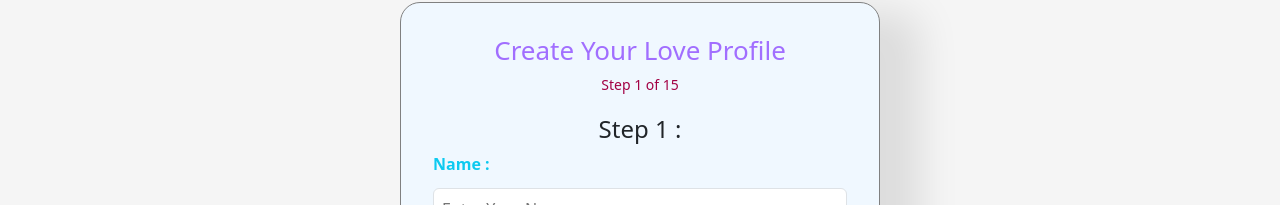
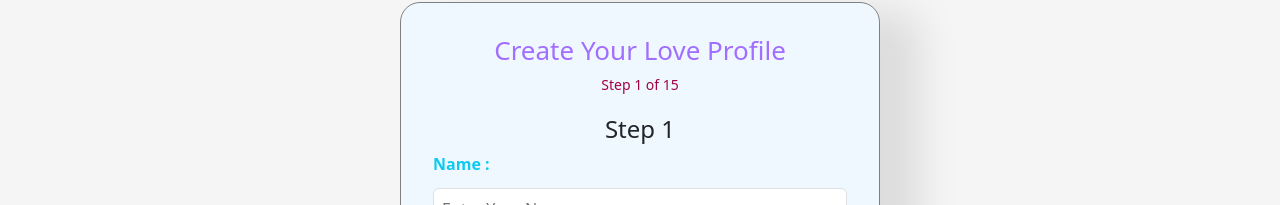
Before and after one commit to GOURAVPANCHAL/Dating, a Next.js app in the folder frontend/: page /pages/create-account in a window 1280 px wide. Both pictures are taken after a click on the button "I agree". Shown: the part 211-416 px from the top of the page. Built offline with nearby package versions, Linux system fonts and the light colour scheme.

Commit message:
new commit

```diff
--- a/frontend/src/app/component/Steps/Step1.jsx
+++ b/frontend/src/app/component/Steps/Step1.jsx
@@ -46,9 +46,9 @@ export default function Step1({ formData, handleChange, setFormData }) {
 
   return (
     <div>
-      <h4 className="text-center text-xl font-semibold mb-2">Step 1 :</h4>
+      <h4 className="text-center text-xl font-semibold mb-2">Step 1</h4>
 
-       <b className="text-info">Name : </b>
+       <b className="text-info">Name :</b>
       <input
         name="name"
         placeholder="Enter Your Name"
@@ -76,7 +76,7 @@ export default function Step1({ formData, handleChange, setFormData }) {
       </div>
 
       {/* Preview Grid */}
-      <div className="mt-1 d-flex ">
+      <div className="mt-1 d-flex">
         {previews.map((src, index) => (
           <div key={index} className="relative ">
             <img
```
Also changed, not shown: frontend/src/app/component/ProfileHeader/profileheader.css (line endings or trailing spaces).
